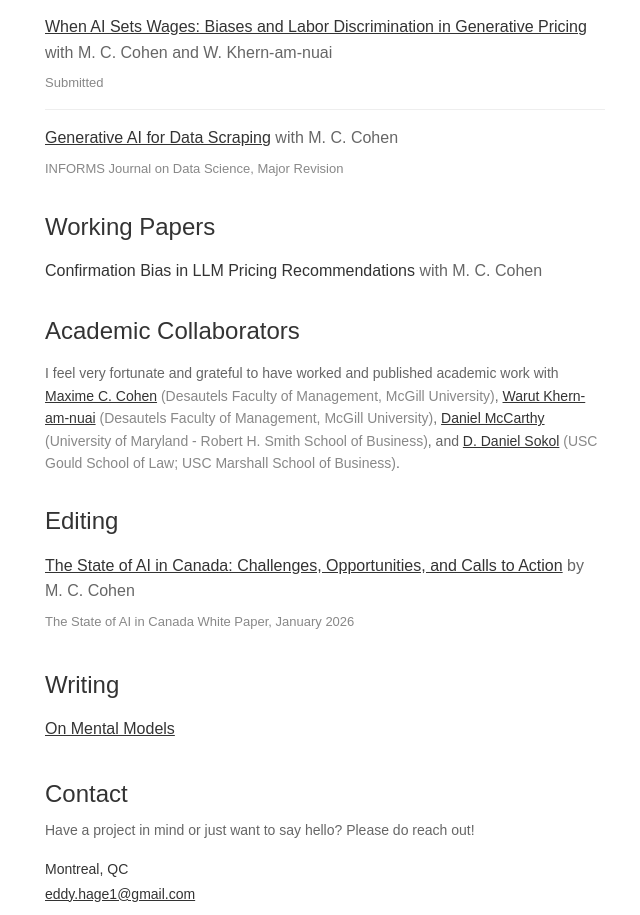
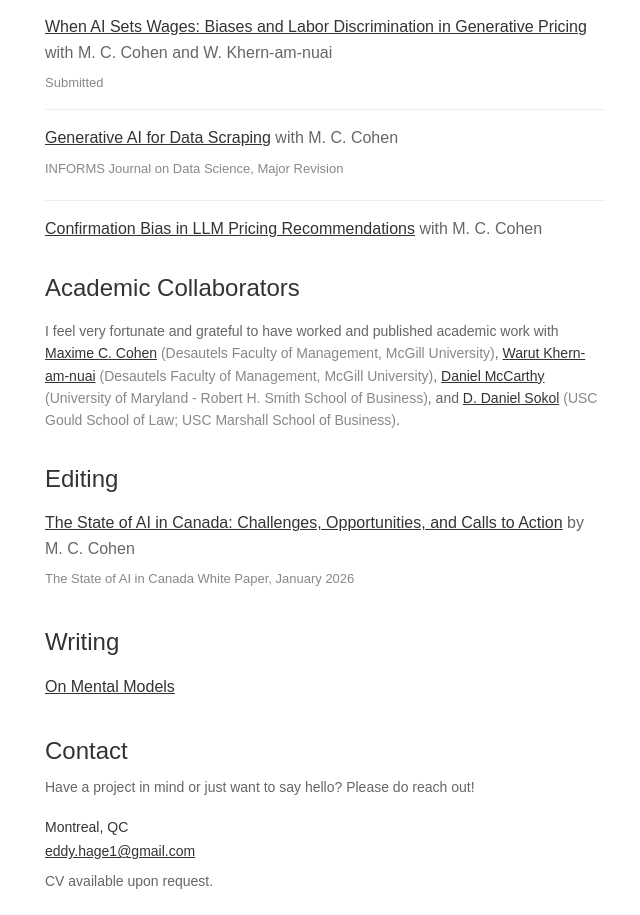
Before and after one commit to ehagey/personal-website-eddy, a React (Vite) app: page / in a window 1280 px wide. Shown: the part 900-1815 px from the top of the page, without its empty margins (315-955 px from the left). Built offline with nearby package versions, Linux system fonts and the light colour scheme.

Commit message:
Changes
Co-authored-by: ehagey <150868906+ehagey@users.noreply.github.com>

```diff
--- a/src/components/PublicationsSection.tsx
+++ b/src/components/PublicationsSection.tsx
@@ -106,7 +106,11 @@ const PublicationsSection = () => {
           }}>Submitted</p>
           </div>
 
-          <div>
+          <div style={{
+          marginBottom: '15px',
+          paddingBottom: '15px',
+          borderBottom: '1px solid var(--site-border)'
+        }}>
             <h3 style={{
             fontSize: '16px',
             fontWeight: '500',
@@ -130,14 +134,24 @@ const PublicationsSection = () => {
             marginBottom: '5px'
           }}>INFORMS Journal on Data Science, Major Revision</p>
           </div>
-        </div>
 
-        <h2 style={{ fontSize: '24px', marginBottom: '15px', fontWeight: 'normal', marginTop: '30px', color: 'var(--site-text)' }}>Working Papers</h2>
-        <div style={{ fontSize: '14px', lineHeight: '1.6', color: 'var(--site-text-muted)' }}>
           <div>
-            <h3 style={{ fontSize: '16px', fontWeight: '500', color: 'var(--site-text)', marginBottom: '8px' }}>
-              Confirmation Bias in LLM Pricing Recommendations
-              <span style={{ fontWeight: 'normal', color: 'var(--site-text-muted)' }}> with M. C. Cohen</span>
+            <h3 style={{
+            fontSize: '16px',
+            fontWeight: '500',
+            color: 'var(--site-text)',
+            marginBottom: '8px'
+          }}>
+              <a href="https://papers.ssrn.com/sol3/papers.cfm?abstract_id=7111078" target="_blank" rel="noopener noreferrer" style={{
+              color: 'var(--site-link)',
+              textDecoration: 'underline'
+            }}>
+                Confirmation Bias in LLM Pricing Recommendations
+              </a>
+              <span style={{
+                fontWeight: 'normal',
+                color: 'var(--site-text-muted)'
+              }}> with M. C. Cohen</span>
             </h3>
           </div>
         </div>
```
